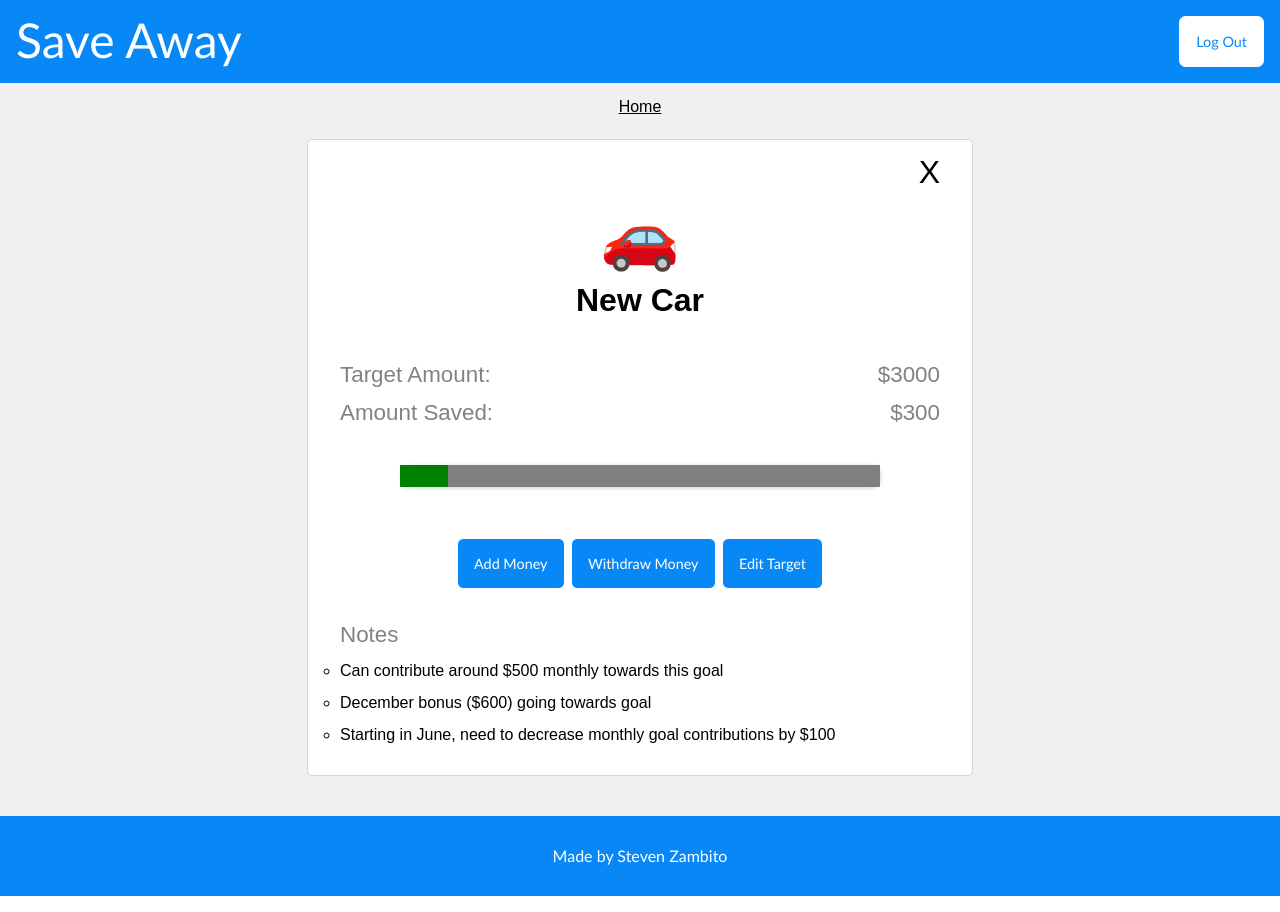
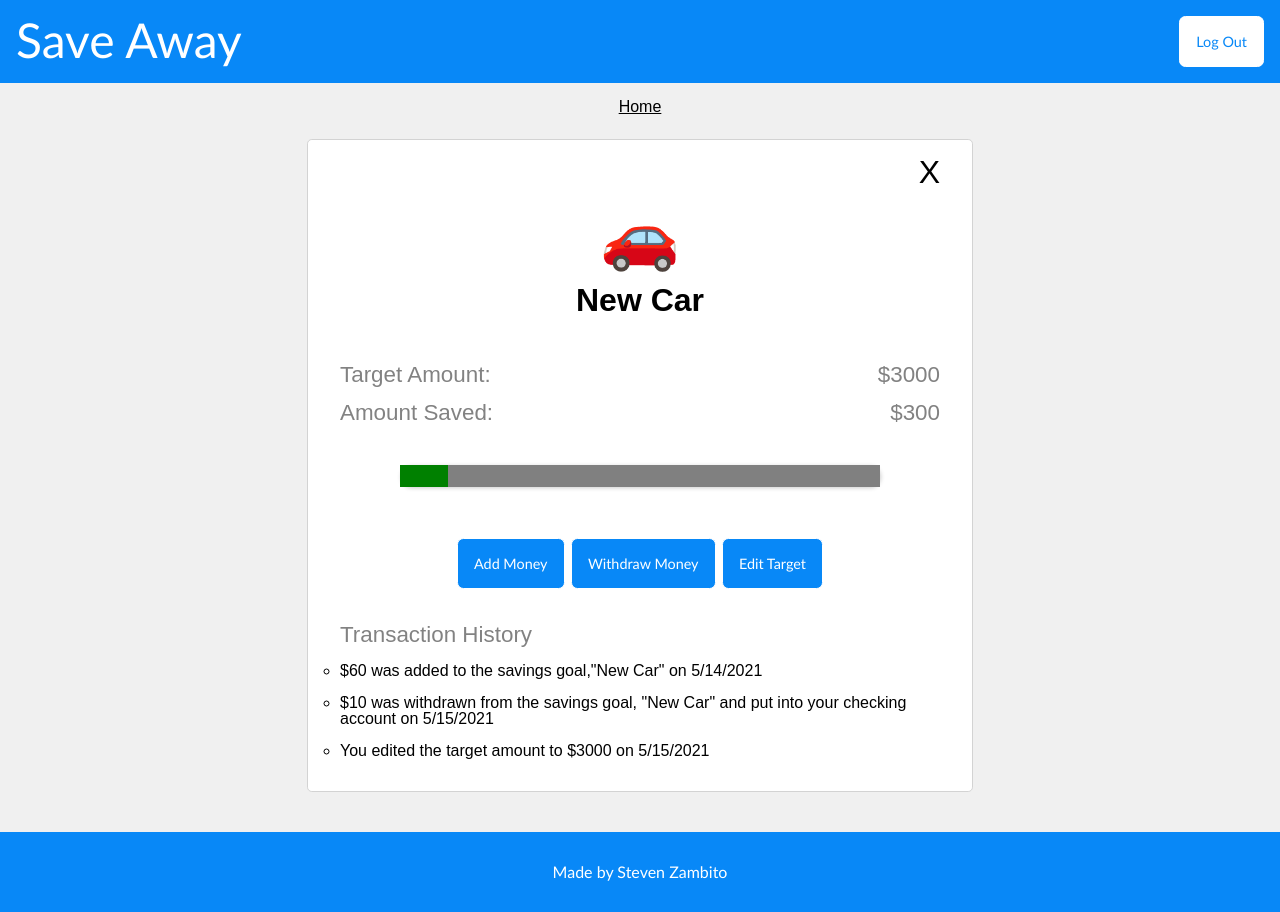
Before and after one commit to StevenZambito/SaveAway, a React (Create React App) app in the folder ClientApp/: page / in a window 1280 px wide. Built offline with nearby package versions, Linux system fonts and the light colour scheme.

Commit message:
Changed the notes section on Goal page to be a Transaction History section instead

```diff
--- a/ClientApp/src/pages/Goal.jsx
+++ b/ClientApp/src/pages/Goal.jsx
@@ -38,14 +38,16 @@ export function Goal() {
               <button>Edit Target</button>
             </section>
             <section className={styles.notesSection}>
-              <p>Notes</p>
+              <p>Transaction History</p>
               <ul>
-                <li>Can contribute around $500 monthly towards this goal</li>
-                <li>December bonus ($600) going towards goal</li>
                 <li>
-                  Starting in June, need to decrease monthly goal contributions
-                  by $100
+                  $60 was added to the savings goal,"New Car" on 5/14/2021{' '}
                 </li>
+                <li>
+                  $10 was withdrawn from the savings goal, "New Car" and put
+                  into your checking account on 5/15/2021
+                </li>
+                <li>You edited the target amount to $3000 on 5/15/2021</li>
               </ul>
             </section>
           </div>
```
